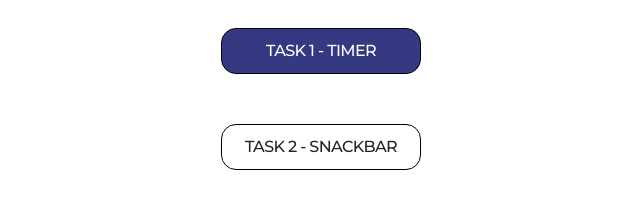
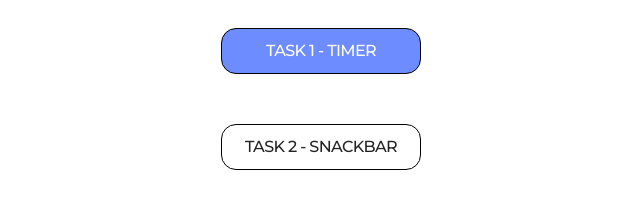
Before and after one commit to IhorBuhaichuk/goit-js-hw-10, a website built with Vite: page src/index.html in a window 1280 px wide. In both pictures the pointer is over the link "TASK 1 - TIMER". Shown: the whole page, without its empty margins (319-959 px from the left). Built offline with nearby package versions, Linux system fonts and the light colour scheme.

Commit message:
Update header.css

```diff
--- a/src/css/header.css
+++ b/src/css/header.css
@@ -25,7 +25,7 @@
 
 .nav-link:hover,
 .nav-link:focus {
-  background-color: #353982;
+  background-color: #6c8cff;
   color: rgb(255, 255, 255);
   transition: background-color 300ms cubic-bezier(0.4, 0, 0.2, 1);
 }
```
